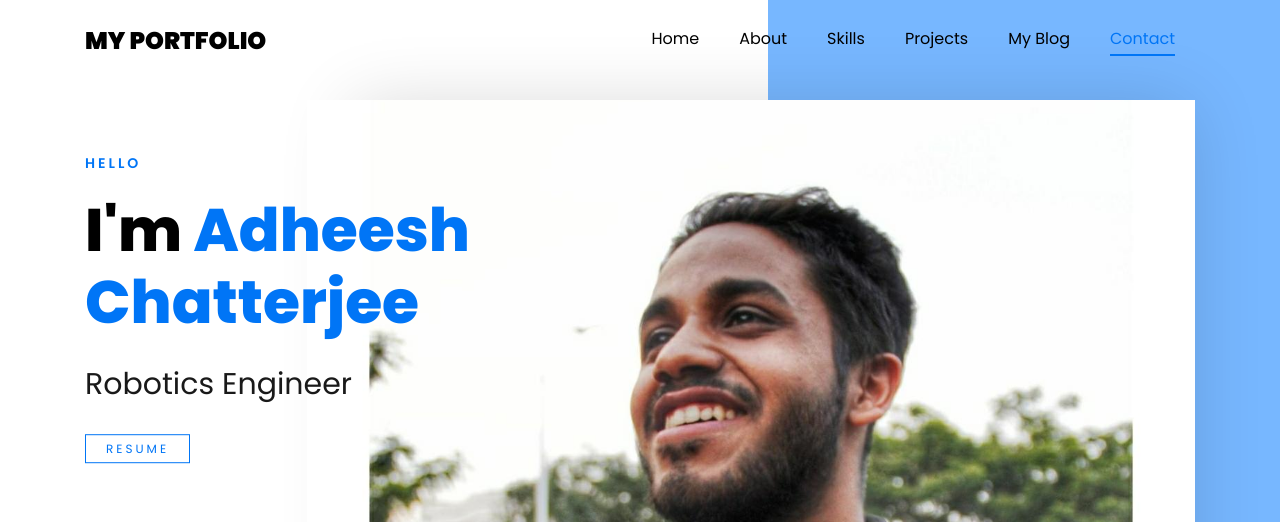
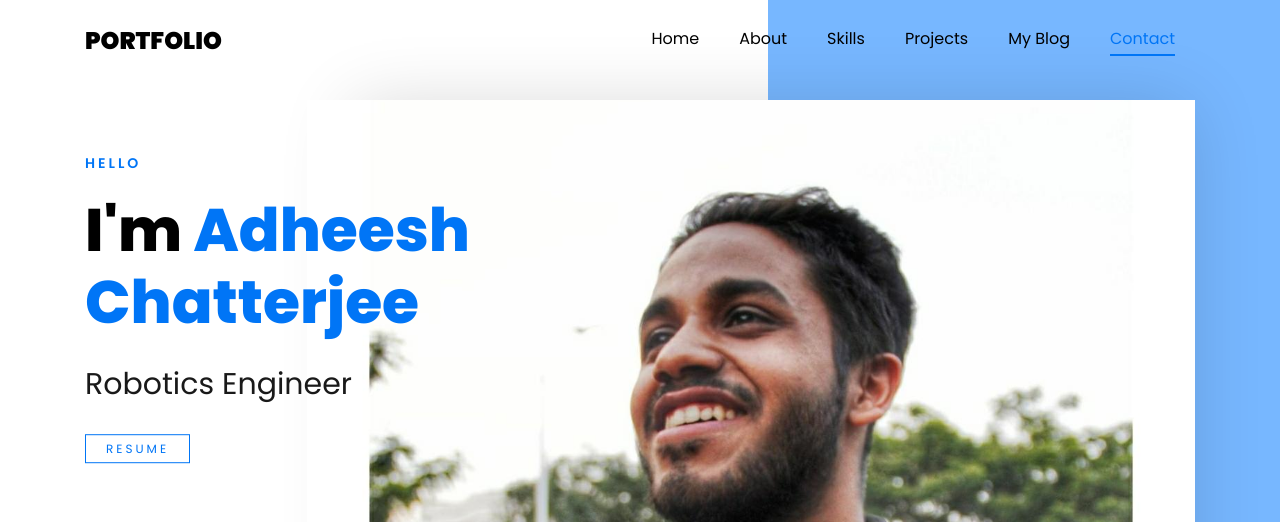
Before and after one commit to adheeshc/adheeshc.github.io, a plain HTML site: page index.html in a window 1280 px wide. Shown: the top 522 px of the page. Drawn offline with Linux system fonts and the light colour scheme; files whose address does not match are found by name.

Commit message:
minor change

```diff
--- a/index.html
+++ b/index.html
@@ -27,7 +27,7 @@
 
     <nav class="navbar navbar-expand-lg navbar-dark ftco_navbar bg-dark ftco-navbar-light site-navbar-target" id="ftco-navbar">
 	    <div class="container">
-	      <a class="navbar-brand" href="index.html">MY PORTFOLIO</a>
+	      <a class="navbar-brand" href="index.html">PORTFOLIO</a>
 	      <button class="navbar-toggler js-fh5co-nav-toggle fh5co-nav-toggle" type="button" data-toggle="collapse" data-target="#ftco-nav" aria-controls="ftco-nav" aria-expanded="false" aria-label="Toggle navigation">
 	        <span class="oi oi-menu"></span> Menu
 	      </button>
```
